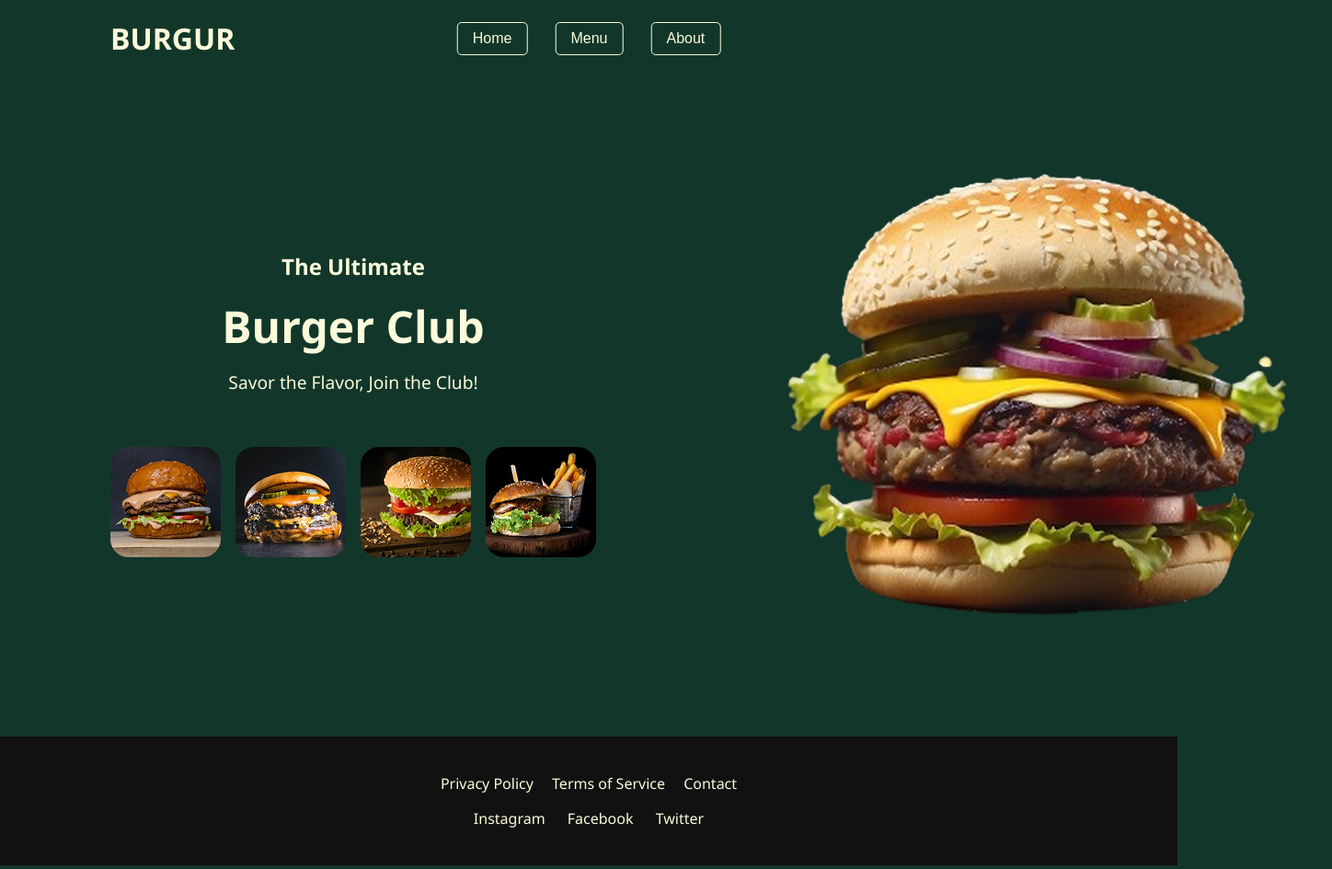
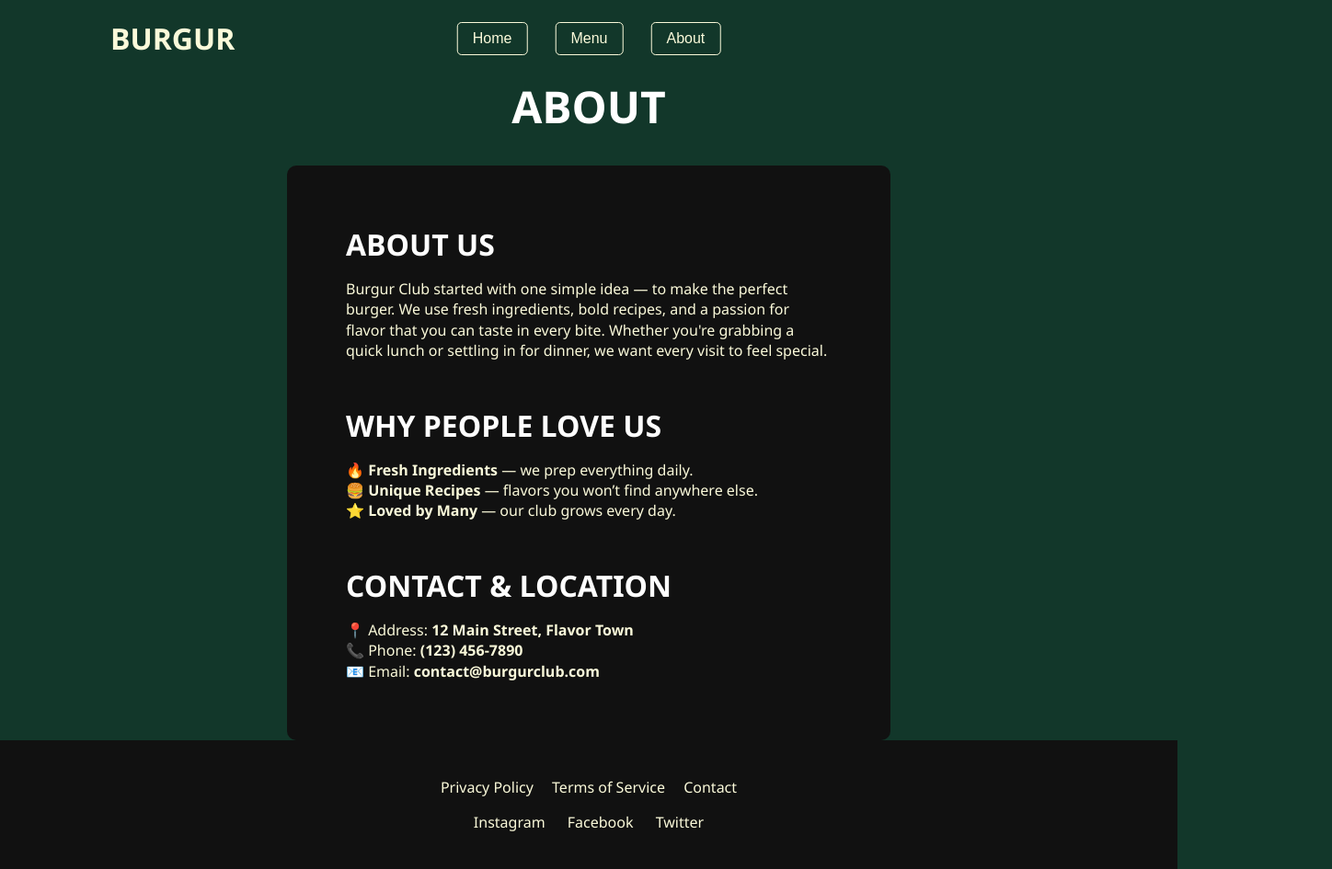
Before and after one commit to Pretty-Flacko/odin-restaurant-page, a website built with webpack: page src/template.html in a window 1280 px wide. Shown: the whole page at 92% size, 1448 px wide, since content can reach past the window. Built offline with nearby package versions, Linux system fonts and the light colour scheme.

Commit message:
Add about tab

```diff
--- /dev/null
+++ b/src/about.js
@@ -0,0 +1,73 @@
+export default function loadAbout() {
+    const content = document.getElementById("content");
+
+    content.innerHTML = "";
+
+    const aboutDiv = document.createElement("div");
+    aboutDiv.classList.add("about-tab");
+
+    const h3 = document.createElement("h3");
+    h3.textContent = "ABOUT";
+
+    const aboutContent = document.createElement("div");
+    aboutContent.classList.add("about-content");
+
+    const aboutUsDiv = document.createElement("div");
+    const aboutUsTitle = document.createElement("h3");
+    aboutUsTitle.textContent = "ABOUT US";
+    const aboutUsText = document.createElement("p");
+    aboutUsText.textContent =
+        "Burgur Club started with one simple idea — to make the perfect burger. We use fresh ingredients, bold recipes, and a passion for flavor that you can taste in every bite. Whether you're grabbing a quick lunch or settling in for dinner, we want every visit to feel special.";
+    aboutUsDiv.append(aboutUsTitle, aboutUsText);
+
+    const whyDiv = document.createElement("div");
+    const whyTitle = document.createElement("h3");
+    whyTitle.textContent = "WHY PEOPLE LOVE US";
+    const whyList = document.createElement("ul");
+
+    const whyItems = [
+        "🔥 Fresh Ingredients — we prep everything daily.",
+        "🍔 Unique Recipes — flavors you won’t find anywhere else.",
+        "⭐ Loved by Many — our club grows every day."
+    ];
+
+    whyItems.forEach(itemText => {
+        const li = document.createElement("li");
+        const [label, description] = itemText.split("—").map(s => s.trim());
+        const strong = document.createElement("strong");
+        strong.textContent = label;
+        li.append(strong, ` — ${description}`);
+        whyList.appendChild(li);
+    });
+
+    whyDiv.append(whyTitle, whyList);
+
+    const contactDiv = document.createElement("div");
+    const contactTitle = document.createElement("h3");
+    contactTitle.textContent = "CONTACT & LOCATION";
+    const contactList = document.createElement("ul");
+
+    const contactItems = [
+        "📍 Address: 12 Main Street, Flavor Town",
+        "📞 Phone: (123) 456-7890",
+        "📧 Email: contact@burgurclub.com"
+    ];
+
+    contactItems.forEach(itemContact => {
+        const li = document.createElement("li");
+        const [label, value] = itemContact.split(": ");
+        const strong = document.createElement("strong");
+        strong.textContent = value;
+        li.textContent = label + ": ";
+        li.appendChild(strong);
+        contactList.appendChild(li);
+    });
+
+    contactDiv.append(contactTitle, contactList);
+
+    aboutContent.append(aboutUsDiv, whyDiv, contactDiv);
+
+    aboutDiv.append(h3, aboutContent);
+
+    content.appendChild(aboutDiv);
+}
--- a/src/index.js
+++ b/src/index.js
@@ -1,6 +1,7 @@
 import "./style.css";
 import loadHome from "./home.js";
 import loadMenu from "./menu.js";
+import loadAbout from "./about.js";
 
 const homeBtn = document.getElementById("btn-home");
 const menuBtn = document.getElementById("btn-menu");
@@ -9,4 +10,5 @@ const menuBtn = document.getElementById("btn-menu");
 homeBtn.addEventListener("click", loadHome);
 menuBtn.addEventListener("click", loadMenu);
 
-loadHome();
+// loadHome();
+loadAbout();
--- a/src/style.css
+++ b/src/style.css
@@ -151,3 +151,39 @@ button.menu-item:hover {
     width: 180px;
     height: auto;
 }
+
+/* ABOUT TAB */
+
+.about-tab {
+    display: flex;
+    flex-direction: column;
+    justify-content: center;
+    align-items: center;
+    gap: 2rem;
+    margin: auto 12rem;
+}
+.about-tab h3 {
+    font-size: 3rem;
+    color: #fff;
+}
+.about-content {
+    display: flex;
+    flex-direction: column;
+    background-color: #111;
+    padding: 4rem;
+    border-radius: 10px;
+    gap: 3rem;
+}
+.about-content h3 {
+    margin-bottom: 1rem;
+    font-size: 2rem;
+}
+.about-content p {
+    line-height: 1.4rem;
+}
+.about-content li {
+    line-height: 1.4rem;
+}
+.about-content ul {
+    list-style: none;
+}
--- a/src/template.html
+++ b/src/template.html
@@ -15,7 +15,33 @@
         </nav>
     </header>
 
-    <div id="content"></div>
+    <div id="content">
+        <!-- <div class="about-tab">
+            <h3>ABOUT</h3>
+            <div class="about-content">
+                <div>
+                    <h3>ABOUT US</h3>
+                    <p>Burgur Club started with one simple idea — to make the perfect burger. We use fresh ingredients, bold recipes, and a passion for flavor that you can taste in every bite. Whether you're grabbing a quick lunch or settling in for dinner, we want every visit to feel special.</p>
+                </div>
+                <div>
+                    <h3>WHY PEOPLE LOVE US</h3>
+                    <ul>
+                        <li><strong>🔥 Fresh Ingredients</strong> — we prep everything daily.</li>
+                        <li><strong>🍔 Unique Recipes</strong> — flavors you won’t find anywhere else.</li>
+                        <li><strong>⭐ Loved by Many</strong> — our club grows every day.</li>
+                    </ul>
+                </div>
+                <div>
+                    <h3>CONTACT & LOCATION</h3>
+                    <ul>
+                        <li>📍 Address: <strong>12 Main Street, Flavor Town</strong></li>
+                        <li>📞 Phone: <strong>(123) 456-7890</strong></li>
+                        <li>📧 Email: <strong>contact@burgurclub.com</strong></li>
+                    </ul>
+                </div>
+            </div>
+        </div> -->
+    </div>
 
     <footer>
         <nav>
```
